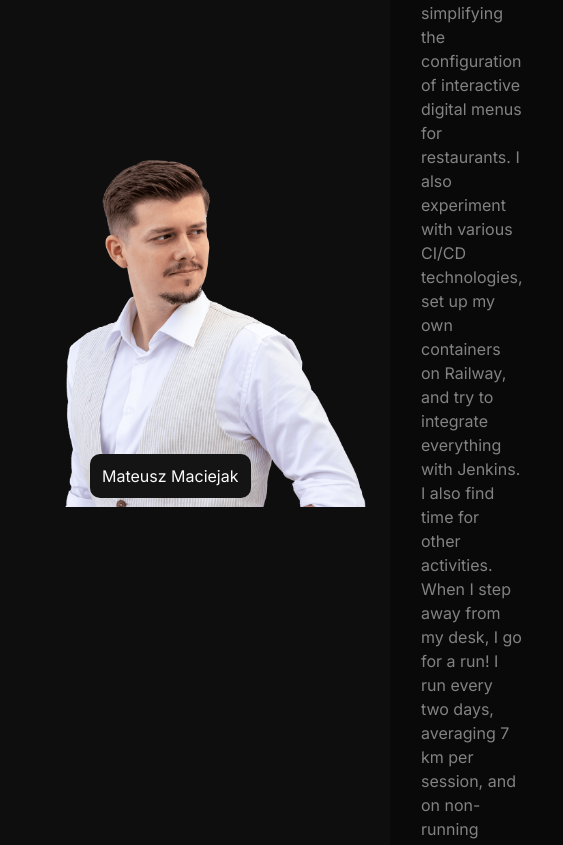
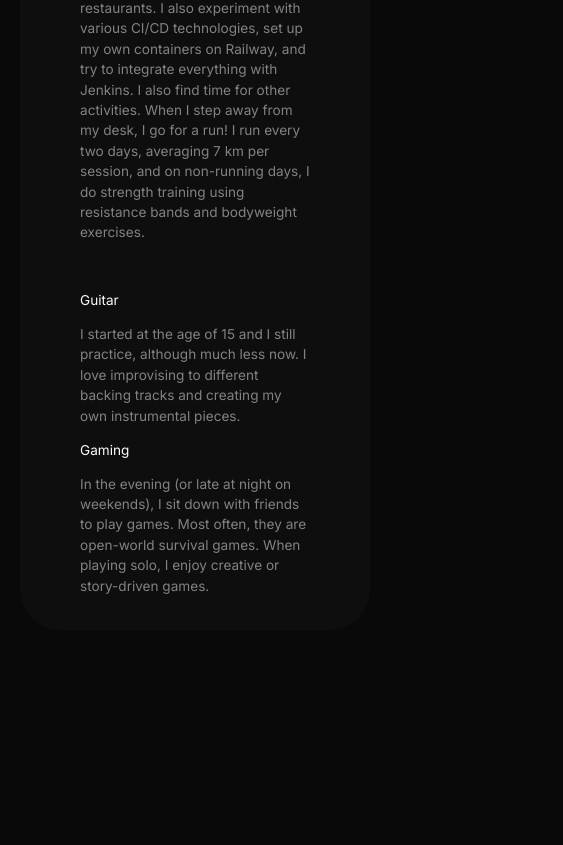
Before and after one commit to MaciejakMateusz/my-portfolio, a React (Vite) app: page / in a window 390 px wide. Shown: the part 5017-5862 px from the top of the page, 563 px wide, since content can reach past the window. Built offline with nearby package versions, Linux system fonts and the light colour scheme; no server answers.

Commit message:
Updated About section - mobile RWD

```diff
--- a/src/index.css
+++ b/src/index.css
@@ -809,11 +809,13 @@ a {
     position: relative;
     max-width: 1200px;
     height: fit-content;
-    margin: 40px auto 0;
+    margin: 40px 20px 0 20px;
     padding: 0 20px;
     z-index: 20;
     background: var(--background-secondary);
     border-radius: 40px;
+    display: flex;
+    justify-self: center;
 }
 
 .about-wrapper {
@@ -1385,6 +1387,30 @@ a {
     .radar-chart-legend {
         font-size: 0.85rem;
     }
+
+    .about-wrapper {
+        position: relative;
+        display: block;
+        padding: 20px;
+    }
+
+    .main-typography {
+        font-size: 0.85rem;
+    }
+
+    .about-description-container {
+        padding: 20px
+    }
+
+    .about-hobbies-container {
+        display: block;
+        padding: 0 20px;
+        gap: 25px;
+    }
+
+    .hobby-container {
+        display: block;
+    }
 }
 
 @media (max-width: 600px) {
@@ -1401,4 +1427,15 @@ a {
         padding: 8px 10px;
         font-size: 0.85rem;
     }
+
+    .about-photo-container {
+        position: relative;
+        width: 250px;
+        align-self: center;
+        justify-self: center;
+    }
+
+    .about-photo {
+        width: 100%;
+    }
 }
```
